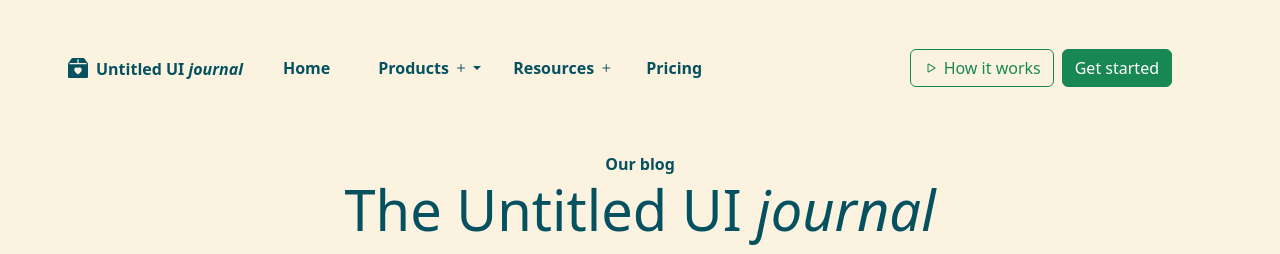
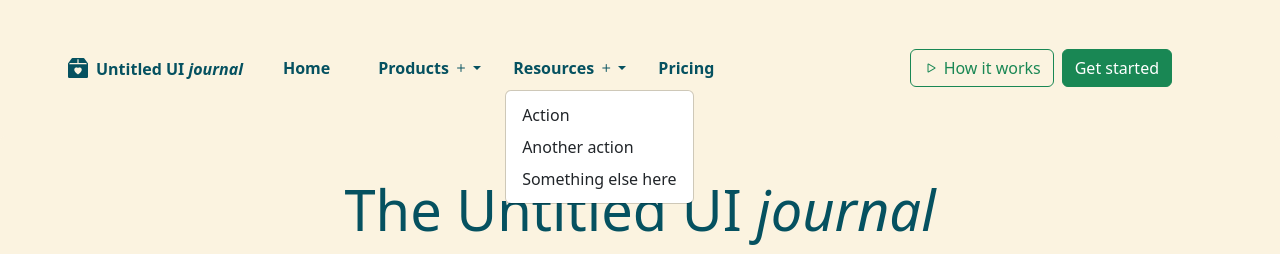
Before and after one commit to Harun8/blogUI, a React (Create React App) app: page / in a window 1280 px wide. Both pictures are taken after a click on the button "Resources". Shown: the top 254 px of the page. Built offline with nearby package versions, Linux system fonts and the light colour scheme; no server answers.

Commit message:
Resources dropdown #2

```diff
--- a/src/components/navbar.jsx
+++ b/src/components/navbar.jsx
@@ -71,15 +71,34 @@ const Navbar = () => {
             </li>
             <li className="nav-item dropdown">
               <a
-                className="nav-link active  text-info-emphasis"
+                className="nav-link active text-info-emphasis dropdown-toggle"
                 href="#"
                 role="button"
+                id="dropdownMenuLink"
+                data-bs-toggle="dropdown"
+                aria-expanded="false"
               >
                 <b>
-                  {" "}
-                  Resources <i class="bi bi-plus"></i>{" "}
+                  Resources <i class="bi bi-plus"></i>
                 </b>
               </a>
+              <ul class="dropdown-menu" aria-labelledby="dropdownMenuLink">
+                <li>
+                  <a class="dropdown-item" href="#">
+                    Action
+                  </a>
+                </li>
+                <li>
+                  <a class="dropdown-item" href="#">
+                    Another action
+                  </a>
+                </li>
+                <li>
+                  <a class="dropdown-item" href="#">
+                    Something else here
+                  </a>
+                </li>
+              </ul>
             </li>
             <li className="nav-item">
               <a
```
